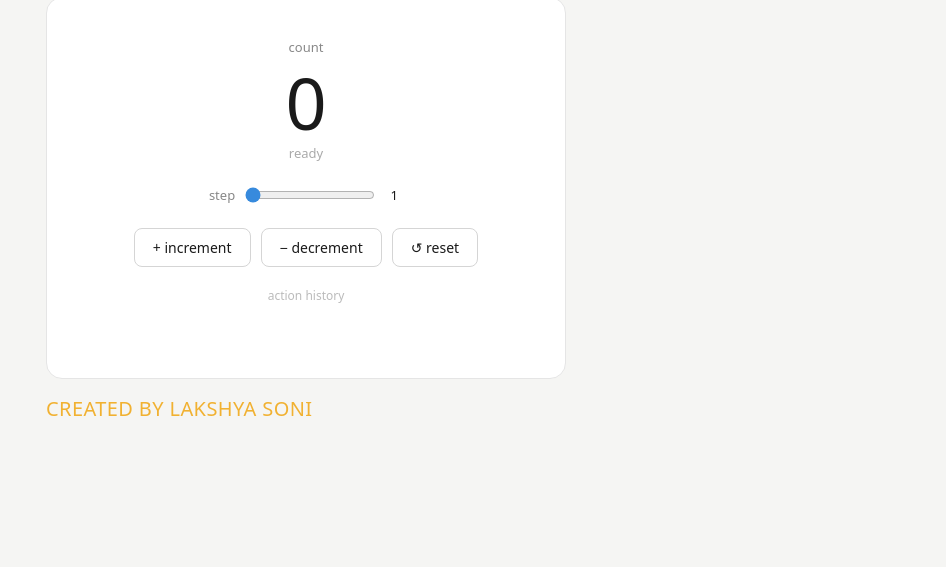
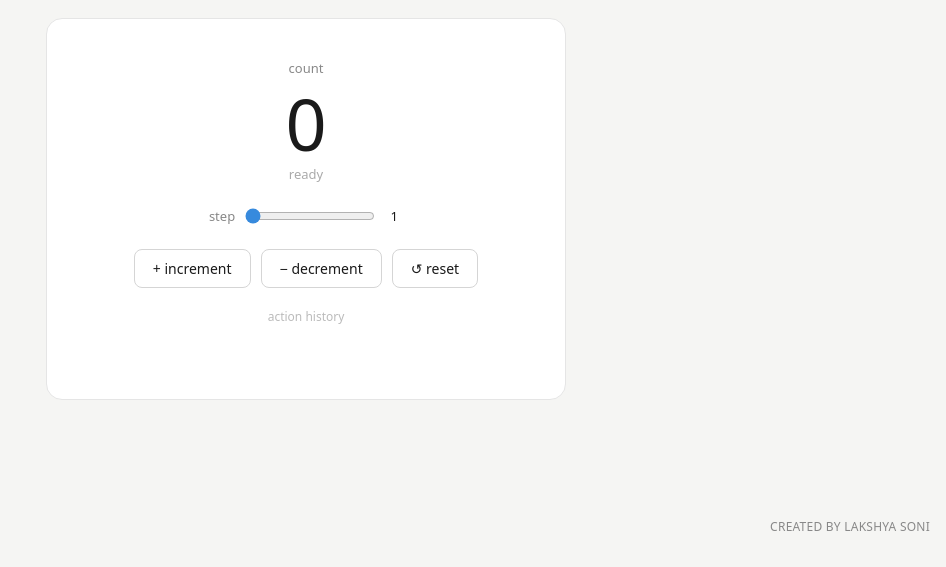
Before and after one commit to Soniji3/Clicking-counter, a plain HTML site: page index.html in a window 1280 px wide. Shown: the part 233-800 px from the top of the page, without its empty margins (334-1280 px from the left). Drawn offline with Linux system fonts and the light colour scheme.

Commit message:
Update style.css

```diff
--- a/style.css
+++ b/style.css
@@ -25,10 +25,11 @@
       color: #888;
       margin-bottom: 1rem;
       letter-spacing: 0.02em;
-      animation: tackyGlow 3s ease infinite;
     }
-
-    @keyframes tackyGlow {
+.header-row h1 {
+    animation: tackyGlow 3s ease infinite;
+  }
+  @keyframes tackyGlow {
       0%, 100% {
         color: #e5201a;
 
@@ -170,6 +171,29 @@
     .cm  { color: #aaa; }
     .hl  { background: #FAEEDA; border-radius: 3px; padding: 0 2px; color: #633806; }
 
+
+/* --- Footer-----*/
+
+    footer {
+      position: fixed;
+      bottom: 0;
+      right: 0;
+      margin: 0;
+      padding: 1rem;
+    }
+    .footer-title {
+      font-size: 12px;
+      color: #888;
+      letter-spacing: 0.02em;
+    }
+
+
+
+
+
+
+
+
   /* Dark Mode */
   .toggle-dark-btn{
     margin-bottom: 12px;
```
